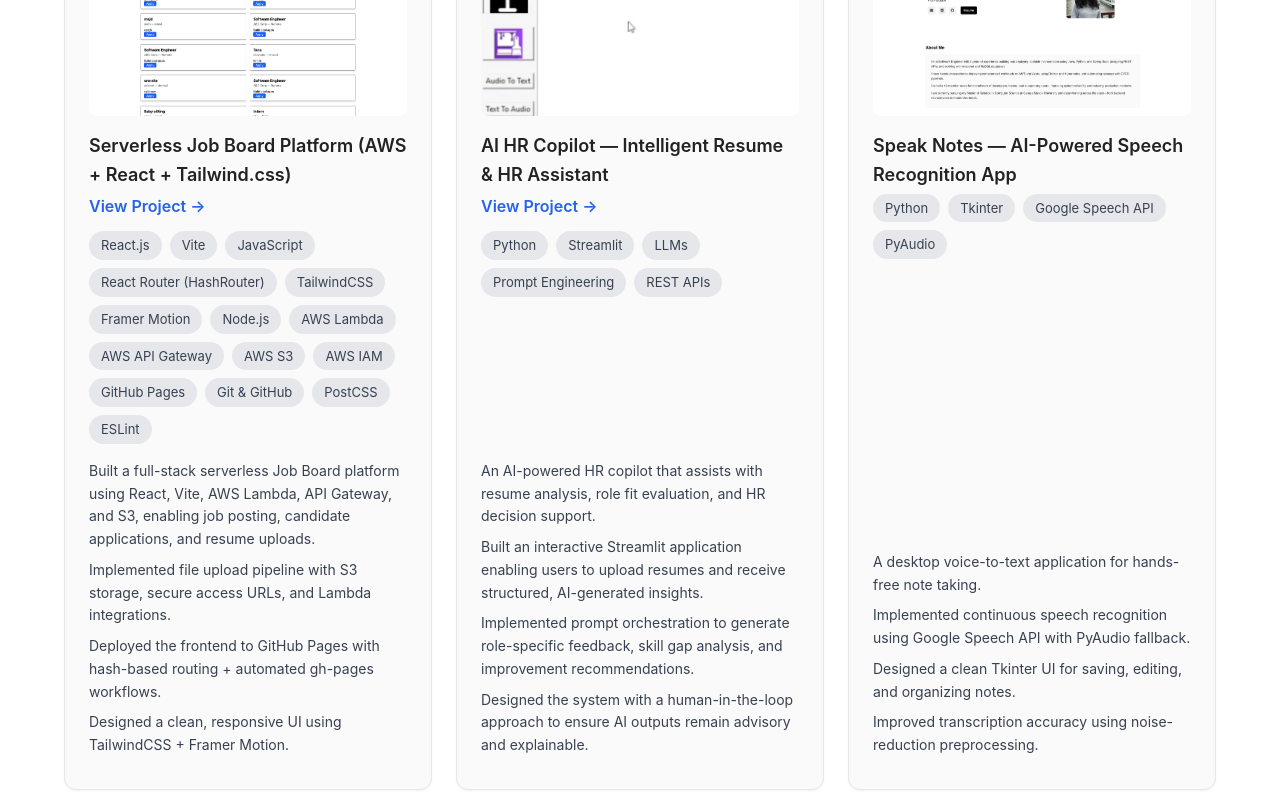
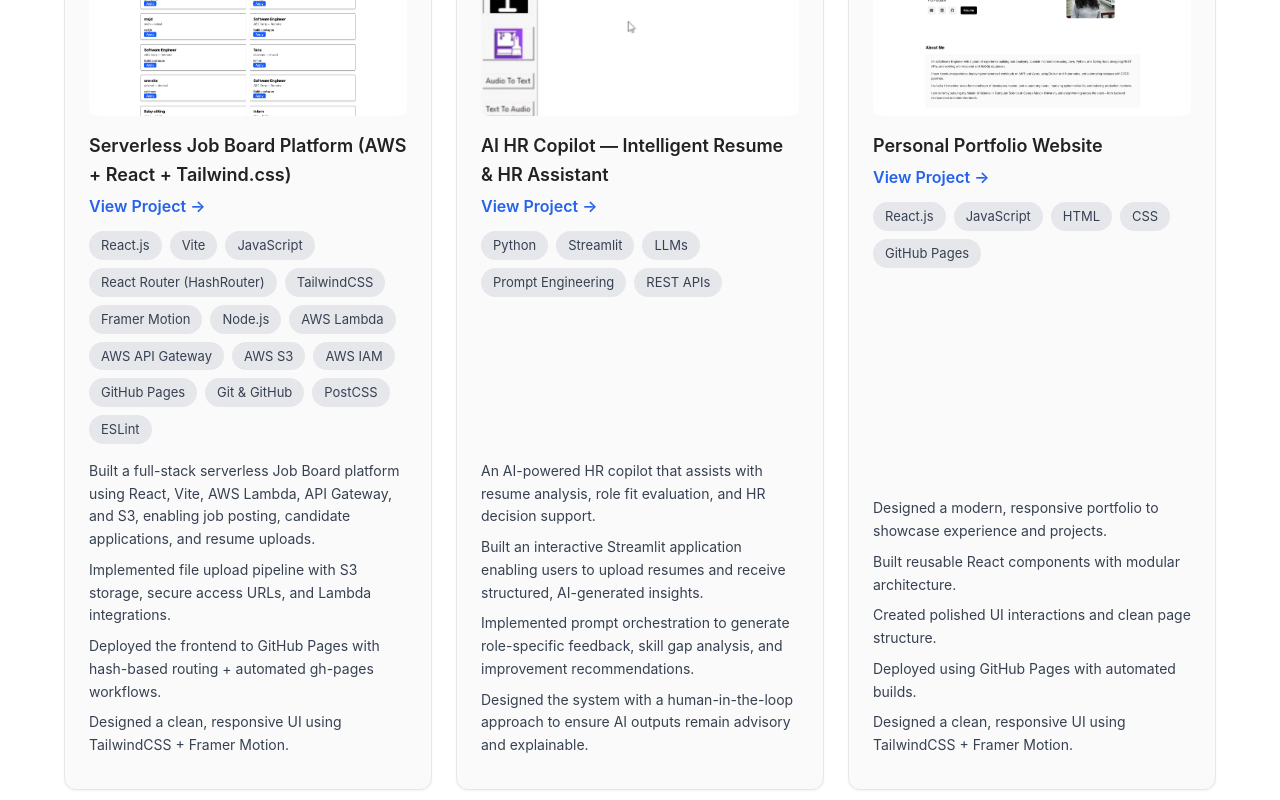
Before and after one commit to Meghanaadithi/meghana-portfolio, a React (Create React App) app: page / in a window 1280 px wide. Shown: the part 4760-5560 px from the top of the page. Built offline with nearby package versions, Linux system fonts and the light colour scheme.

Commit message:
project change

```diff
--- a/src/components/Projects.js
+++ b/src/components/Projects.js
@@ -36,17 +36,6 @@ const Projects = () => {
       link: "https://ai-hr-resume-copilot-fzzk9uwgpfwupje6w4j88d.streamlit.app"
     },
 
-    {
-      name: "Speak Notes — AI-Powered Speech Recognition App",
-      tech: ["Python", "Tkinter", "Google Speech API", "PyAudio"],
-      description: [
-        "A desktop voice-to-text application for hands-free note taking.",
-        "Implemented continuous speech recognition using Google Speech API with PyAudio fallback.",
-        "Designed a clean Tkinter UI for saving, editing, and organizing notes.",
-        "Improved transcription accuracy using noise-reduction preprocessing."
-      ],
-      link: ""
-    },
     {
       name: "Personal Portfolio Website",
       tech: ["React.js", "JavaScript", "HTML", "CSS", "GitHub Pages"],
```
